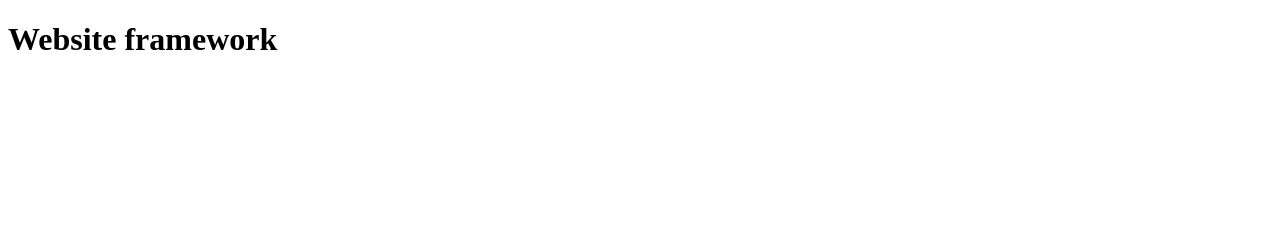
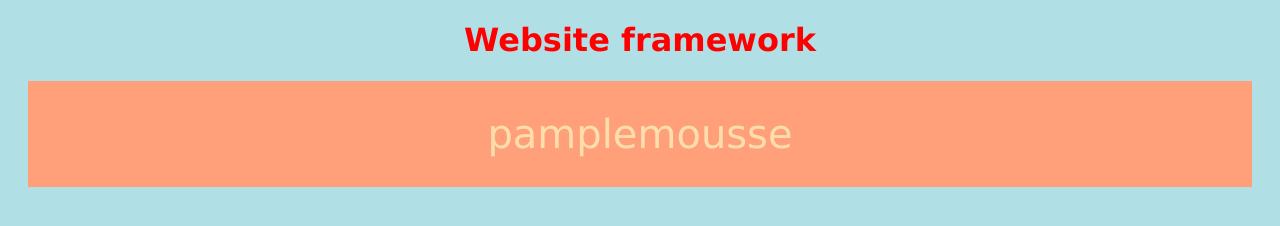
Before and after one commit to gaelen17/centralized-workflow, a plain HTML site: page index.html in a window 1280 px wide. Drawn offline with Linux system fonts and the light colour scheme.

Commit message:
pamplemousse css and html added

```diff
--- a/index.html
+++ b/index.html
@@ -1,11 +1,13 @@
 <!DOCTYPE html>
 <html lang="en">
 	<head>
-		<title>document html</title>
+		<title>website framework</title>
 		<meta charset="utf-8">
+		<link rel="stylesheet" href="style.css">
 
 	</head>
 	<body>
 		<h1>Website framework</h1>
+		<p id="pamplemousse">pamplemousse</p>
 	</body>
 </html>
--- a/style.css
+++ b/style.css
@@ -9,3 +9,10 @@ h1{
 	color: red;
 
 }
+#pamplemousse {
+	background-color: lightsalmon;
+	color: navajowhite;
+		font-size: 40px;
+	padding: 30px;
+	margin:20px;
+}
```
